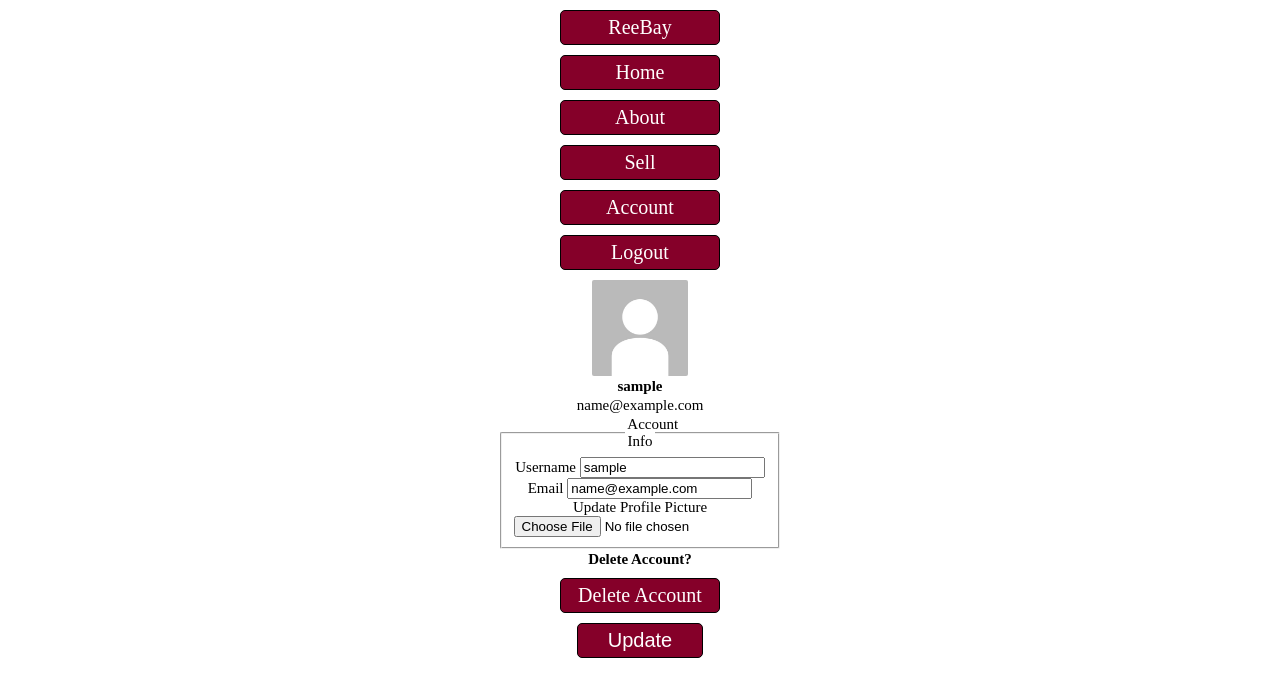
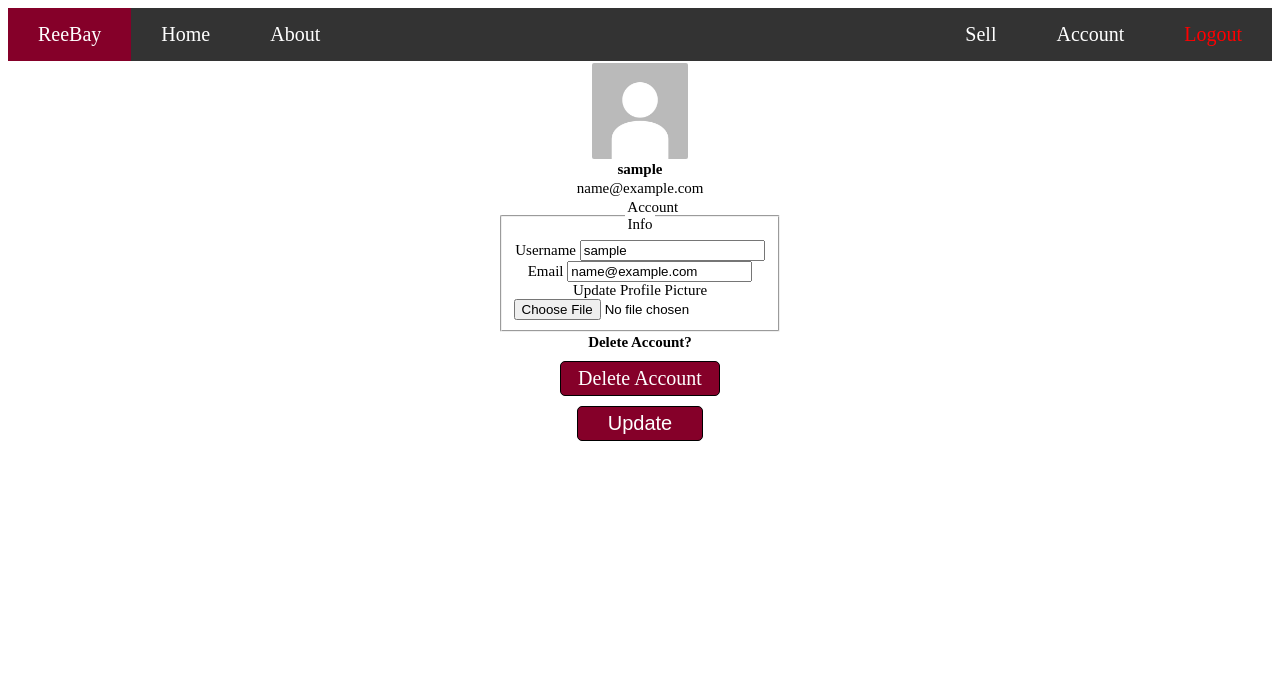
Before and after one commit to marymarkart/CMPE131-02-Team5, a Flask app: page /account in a window 1280 px wide. Shown: the top 697 px of the page. Run offline with Flask 2, Linux system fonts and the light colour scheme; the visitor is signed in with stand-in values (Sample User, id 1); data comes from the database, SQL or seed files in the repository; some libraries are stand-ins or nearby versions.

Commit message:
Slight overhall of the navbar

```diff
--- a/flask_project_T5/project/static/splash.css
+++ b/flask_project_T5/project/static/splash.css
@@ -1,5 +1,50 @@
 h1 {
     text-align: center;
+}
+
+.defaultnavbar {
+    background-color: #333;
+    overflow: hidden;
+    position: sticky;
+    top: 0;
+}
+
+.defaultnavbar a {
+    float: left;
+    color: white;
+    text-align: center;
+    text-decoration: none;
+    padding: 15px 30px;
+    font-size: 20px;
+    transition-duration: 0.5s;
+}
+
+.defaultnavbar a.splash {
+    background-color: #850029;
+    color: white;
+}
+
+.defaultnavbar a.splash:hover {
+    background-color: white;
+    color: #850029;
+}
+
+.defaultnavbar a:hover {
+    background-color: white;
+    color: black;
+}
+
+.usernavbar {
+    float: right;
+}
+
+.usernavbar a.exit {
+    color: #ff0000;
+}
+
+.usernavbar a.exit:hover {
+    background-color: #cc0000;
+    color: white;
 }
 
 .button {
--- a/flask_project_T5/project/templates/account.html
+++ b/flask_project_T5/project/templates/account.html
@@ -44,7 +44,7 @@
                     {{ form.picture(class="form-control-file") }}
                     {% if form.picture.errors %}
                         {% for error in form.picture.errors %}
-                            <span class="text-danger">{{ error }}</span></br>
+                            <span class="text-danger">{{ error }}</span><br>
                         {% endfor %}
                     {% endif %}
                 </div>
--- a/flask_project_T5/project/templates/create_post.html
+++ b/flask_project_T5/project/templates/create_post.html
@@ -45,13 +45,13 @@
                     {{ form.item_price(class="form-control form-control-lg") }}
                 {% endif %}
             </div>
-        </br>
+        <br>
             <div class="form-group">
                 {{ form.item_picture.label() }}
                 {{ form.item_picture(class="form-control-file") }}
                 {% if form.item_picture.errors %}
                     {% for error in form.item_picture.errors %}
-                        <span class="text-danger">{{ error }}</span></br>
+                        <span class="text-danger">{{ error }}</span><br>
                     {% endfor %}
                 {% endif %}
             </div>
--- a/flask_project_T5/project/templates/layout.html
+++ b/flask_project_T5/project/templates/layout.html
@@ -16,23 +16,21 @@
 </head>
 <body>
     <header class="site-header">
-      <nav class="navbar navbar-expand-md navbar-dark bg-steel fixed-top">
-        <div class="container">
-          <a class="button" href="/">ReeBay</a>
+        <nav class="navbar">
             <div class="collapse navbar-collapse" id="navbarToggle">
-            <div class="navbar-nav mr-auto">
-              <a class="button" href="{{ url_for('home') }}">Home</a>
-              <a class="button" href="{{ url_for('about') }}">About</a>
-            </div>
+                <div class="defaultnavbar">
+                    <a class="splash" href="/">ReeBay</a>
+                    <a href="{{ url_for('home') }}">Home</a>
+                    <a href="{{ url_for('about') }}">About</a>
                     <!-- Navbar Right Side -->
-            <div class="navbar-nav">
+                    <div class="usernavbar">
                         {% if current_user.is_authenticated %}
-                <a class="button" href="{{ url_for('new_post') }}">Sell</a>
-                <a class="button" href="{{ url_for('account') }}">Account</a>
-                <a class="button" href="{{ url_for('logout') }}">Logout</a>
+                        <a href="{{ url_for('new_post') }}">Sell</a>
+                        <a href="{{ url_for('account') }}">Account</a>
+                        <a class="exit" href="{{ url_for('logout') }}">Logout</a>
                         {% else %}
-                <a class="button" href="{{ url_for('login') }}">Login</a>
-                <a class="button" href="{{ url_for('signup') }}">Signup</a>
+                        <a href="{{ url_for('login') }}">Login</a>
+                        <a href="{{ url_for('signup') }}">Signup</a>
                         {% endif %}
                     </div>
                 </div>
@@ -53,12 +51,6 @@
           {% endwith %}
           {% block content %}{% endblock %}
         </div>
-        <div class="col-md-4">
-          <div class="content-section">
-              </ul>
-            </p>
-          </div>
-        </div>
       </div>
     </main>
 </body>
--- a/flask_project_T5/project/templates/post.html
+++ b/flask_project_T5/project/templates/post.html
@@ -2,7 +2,7 @@
 {% block content %}
   <article class="media content-section">
     <img class="image" src="{{ url_for('static', filename='profile_pics/' + post.author.image_file) }}">
-    </br>
+    <br>
     <img class="image" src="{{ url_for('static', filename='item_pics/' + post.item_image)}}" height="192" width="192">
     <div class="field">
       <div class="article-metadata">
```
Lines whose indentation alone changed are shown as unchanged.
